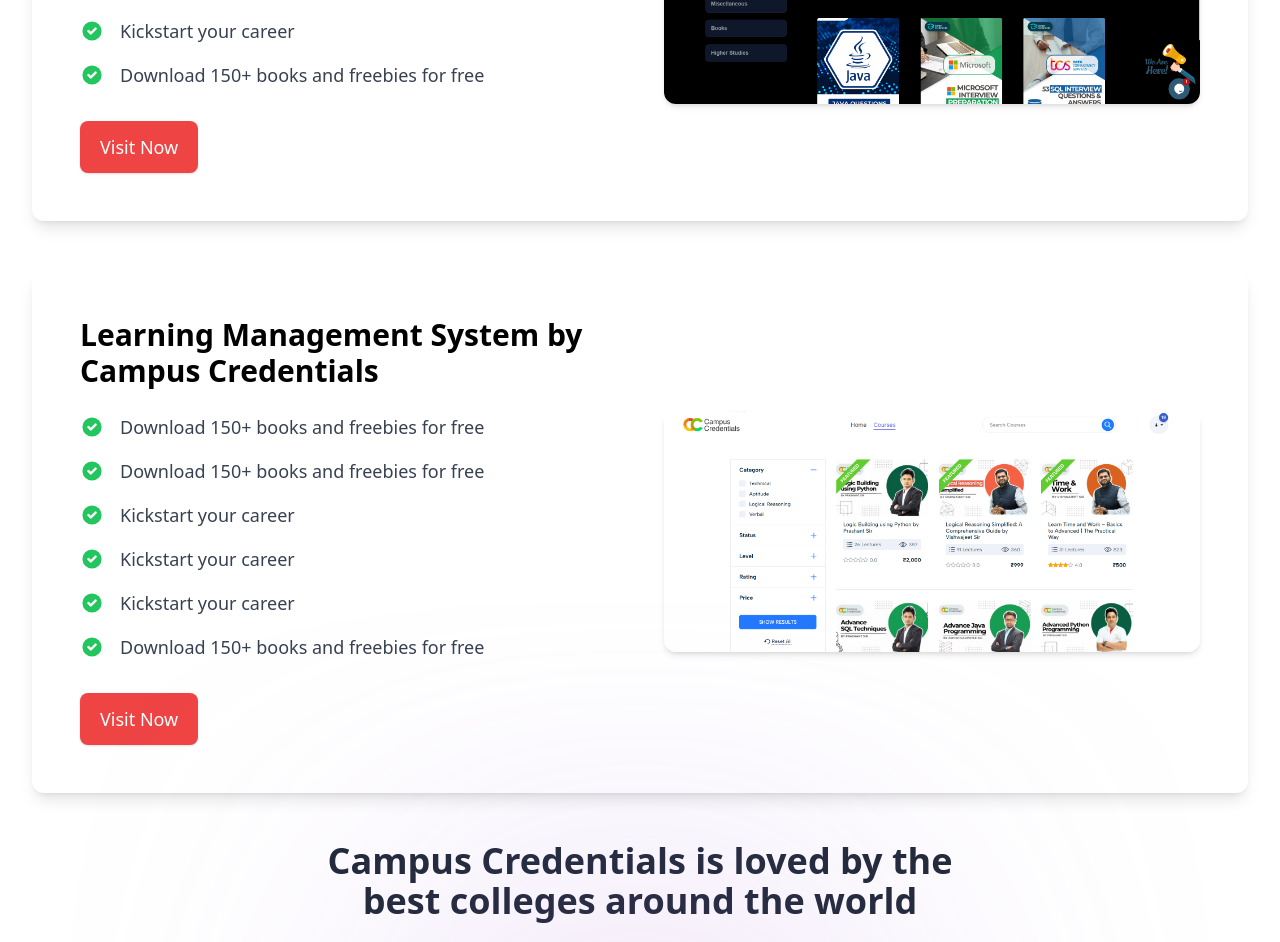
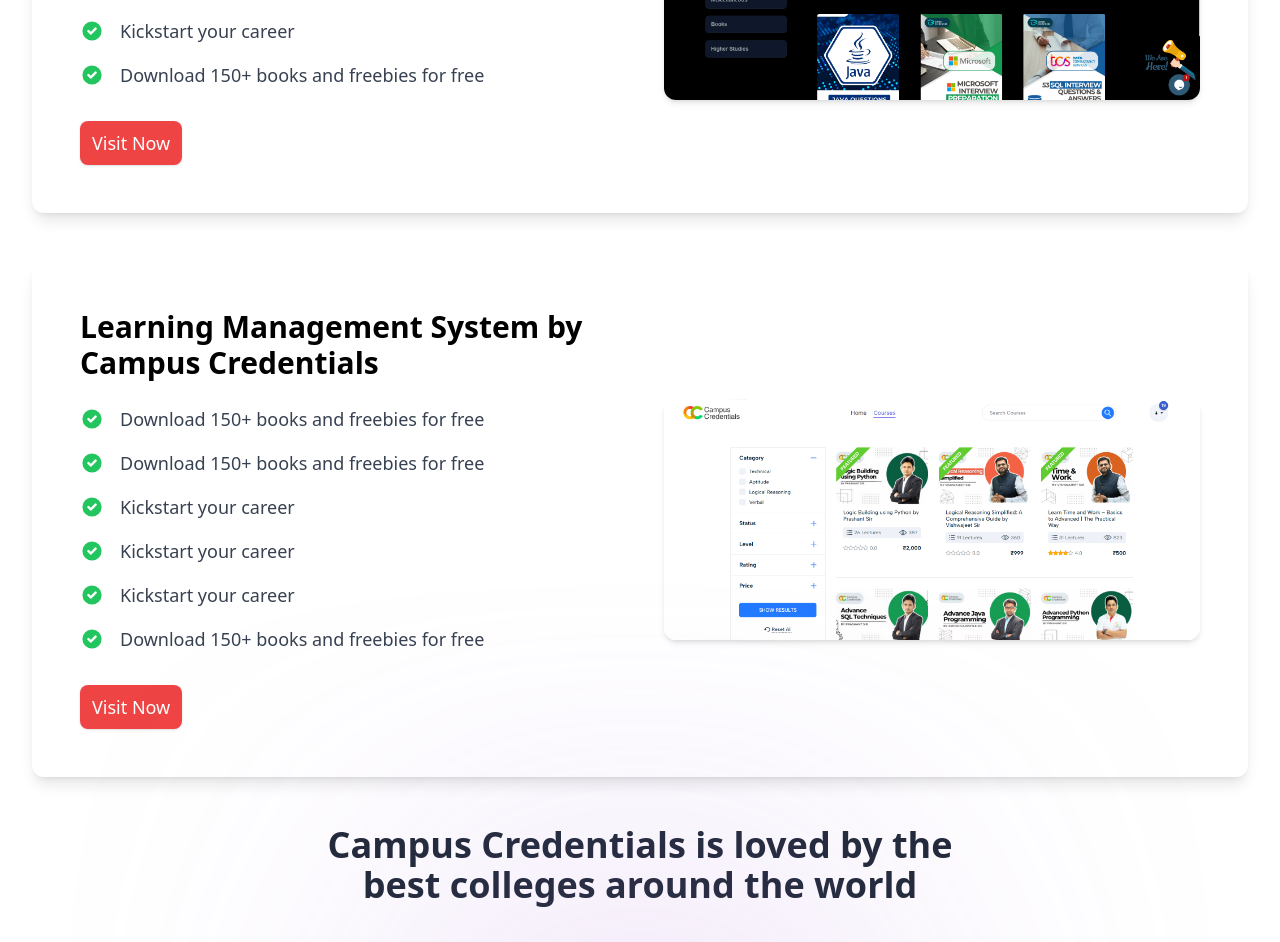
Before and after one commit to sudarsonhalder/Campus-Credentials-Official-Website, a Next.js app: page / in a window 1280 px wide. Shown: the part 2300-3242 px from the top of the page. Built offline with nearby package versions, Linux system fonts and the light colour scheme.

Commit message:
Update VisualFeatures.jsx

```diff
--- a/components/ui/VisualFeatures/VisualFeatures.jsx
+++ b/components/ui/VisualFeatures/VisualFeatures.jsx
@@ -86,7 +86,7 @@
                                     <div className="mt-8 flex flex-wrap gap-4">
                                         <a
                                             href="#"
-                                            className="inline-flex items-center justify-center px-5 py-3 text-white text-lg font-medium bg-red-500 rounded-lg shadow transition"
+                                            className="inline-flex items-center justify-center px-3 py-2 text-white text-lg font-medium bg-red-500 rounded-lg shadow transition"
                                         >
                                             Visit Now
                                         </a>
```
